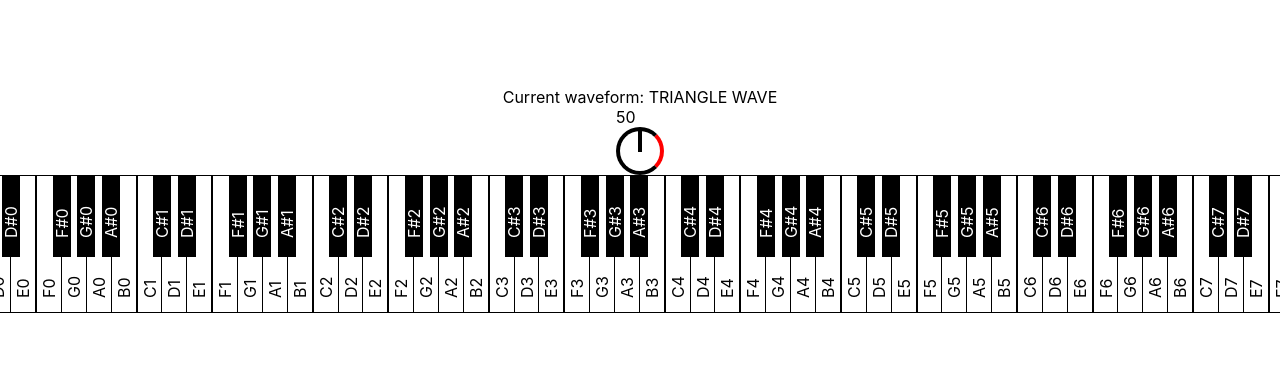
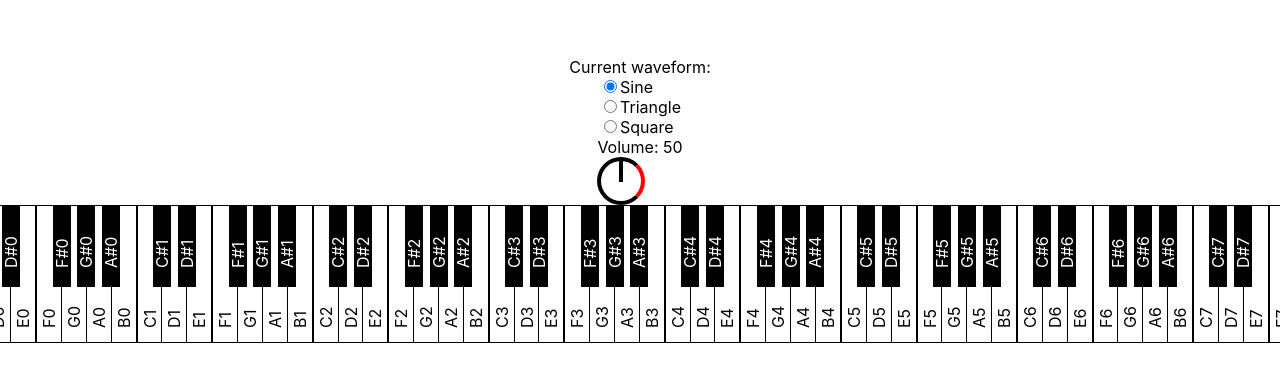
Before and after one commit to douugdev/synth.ts, a Next.js app: page / in a window 1280 px wide. Shown: the part 264-646 px from the top of the page. Built offline with nearby package versions, Linux system fonts and the light colour scheme.

Commit message:
fix: eslint missing key prop

```diff
--- a/pages/index.tsx
+++ b/pages/index.tsx
@@ -1,10 +1,12 @@
 import type { NextPage } from 'next';
 import Head from 'next/head';
-import { useMemo, useState } from 'react';
+import React, { useMemo, useState } from 'react';
 import styles from '../styles/Home.module.scss';
 import PITCHES from 'data/notes';
 import Knob from 'components/Knob';
 import { getWaveFunction, normaliseWave } from 'utils/waves';
+
+type WaveFunction = (timeDomain: number) => number | Array<number>;
 
 const NOTES = [
   'D',
@@ -38,30 +40,47 @@ const C_SCALE = [
 
 export const SAMPLE_RATE = 44100;
 
+const triangleWave: WaveFunction = (t) => {
+  return Math.abs(((2 * t + 0.5) % 2) - 1) * 1 - 0.5;
+};
+
+const squareWave: WaveFunction = (t) => {
+  return Math.sign(Math.sin(2 * Math.PI * t));
+};
+
+const sineWave: WaveFunction = (t) => {
+  return Math.sin(2 * Math.PI * t);
+};
+
+const waves = {
+  sine: sineWave,
+  square: squareWave,
+  triangle: triangleWave,
+};
+
 const Synth: NextPage = () => {
-  const [knobValue, setKnobValue] = useState<number>(50);
-  // const [waveform, setWaveform] = useState<'square'>
-
+  const [volume, setVolume] = useState<number>(50);
   const audioContext = useMemo(() => {
     const context = new AudioContext();
 
     return context;
   }, []);
 
+  const [wave, setWave] = useState<'triangle' | 'sine' | 'square'>('sine');
+
+  const handleWaveChange = (e: React.ChangeEvent<HTMLInputElement>) => {
+    const target = e.target;
+    if (target.checked) {
+      setWave(target.value as typeof wave);
+    }
+  };
+
   const playSoundWave = ({
-    wave = (t) => {
-      // return Math.sin(2 * Math.PI * t); // Senoidal
-
-      // return Math.sin(2 * Math.PI * t) !== 0
-      //   ? 1 * Math.sign(Math.sin(2 * Math.PI * t)) // Quadrada
-      //   : 0;
-
-      return Math.abs(((2 * t + 0.5) % 2) - 1) * 1 - 0.5; // Triangulo
-    },
+    wave = sineWave,
     note = 'A',
     octave = 3,
   }: {
-    wave?: (num: number) => number | Array<number>;
+    wave?: WaveFunction;
     note?: typeof NOTES[number];
     octave?: number;
   }) => {
@@ -71,7 +90,7 @@ const Synth: NextPage = () => {
         return;
       }
     }
-    const baseVolume = 0.8 * (knobValue / 100);
+    const baseVolume = 0.8 * (volume / 100);
     const decay = 2;
     const freq = PITCHES[(note + octave) as keyof typeof PITCHES];
     if (wave.constructor === Array) {
@@ -118,12 +137,45 @@ const Synth: NextPage = () => {
         <link rel="icon" href="/favicon.ico" />
       </Head>
       <main className={styles.main}>
-        <div>Current waveform: TRIANGLE WAVE</div>
+        <div>Current waveform:</div>
         <div>
-          {knobValue}
+          <div>
+            <input
+              onChange={handleWaveChange}
+              type="radio"
+              value="sine"
+              name="wave"
+              checked={wave === 'sine'}
+            />
+            Sine
+          </div>
+          <div>
+            <input
+              onChange={handleWaveChange}
+              type="radio"
+              value="triangle"
+              name="wave"
+              checked={wave === 'triangle'}
+            />
+            Triangle
+          </div>
+          <div>
+            <input
+              onChange={handleWaveChange}
+              type="radio"
+              value="square"
+              name="wave"
+              checked={wave === 'square'}
+            />
+            Square
+          </div>
+        </div>
+
+        <div>
+          Volume: {volume}
           <Knob
-            value={knobValue}
-            setValue={setKnobValue}
+            value={volume}
+            setValue={setVolume}
             maxValue={100}
             minValue={0}
           />
@@ -135,9 +187,11 @@ const Synth: NextPage = () => {
             const isBlackKey = note.at(-1) === '#';
             return (
               <div
+                key={`key_${index}`}
                 className={isBlackKey ? styles.keyBlack : styles.keyWhite}
                 onMouseDown={() =>
                   playSoundWave({
+                    wave: waves[wave],
                     note,
                     octave: Math.floor(Math.min(index + 2, 88) / 12),
                   })
```
Also changed, not shown: 1 other file (tests, documents, lock files or other folders).
